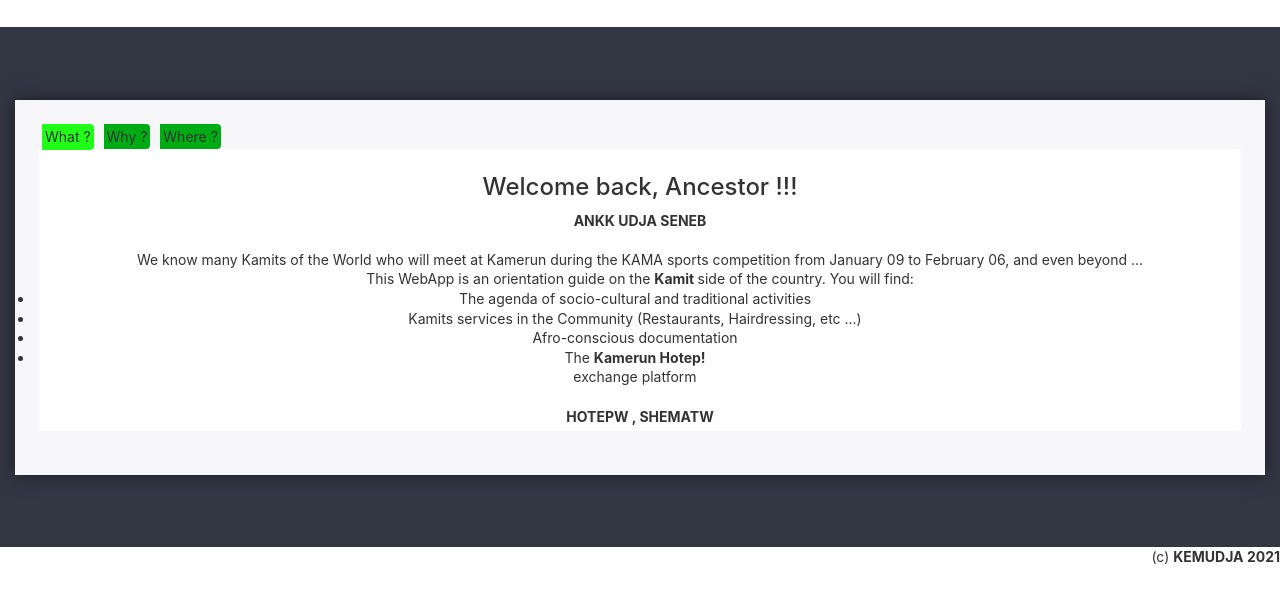
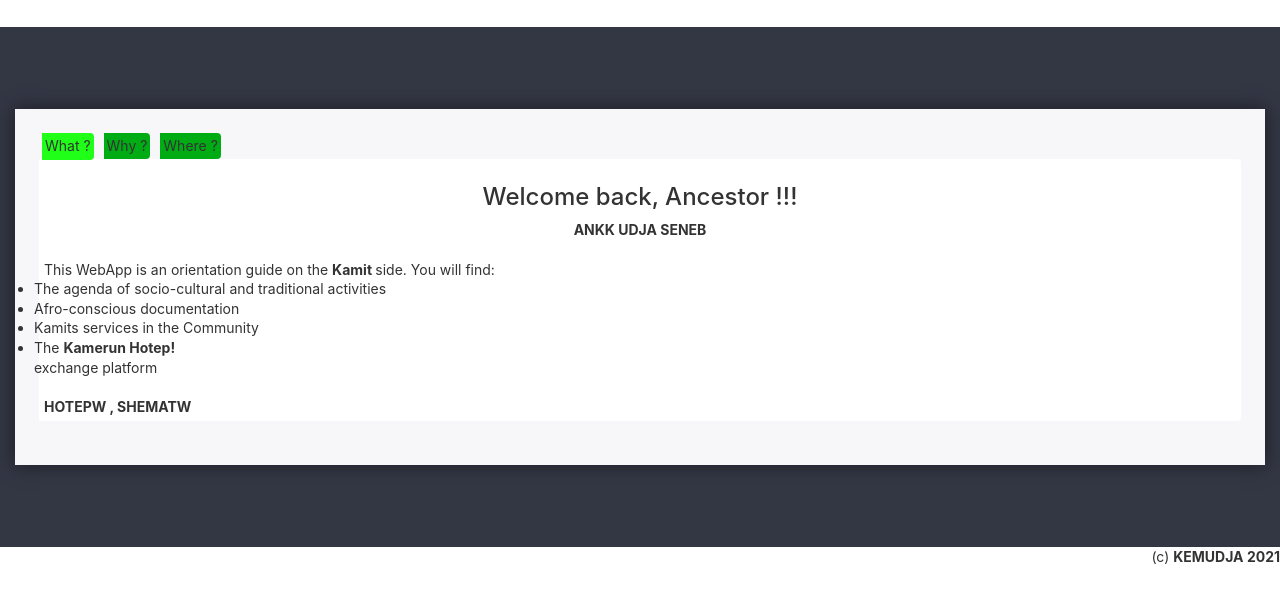
Before and after one commit to Djiadeu/Kem, a website: page public/index.html in a window 1280 px wide. Shown: the part 89-692 px from the top of the page. Drawn offline with Linux system fonts and the light colour scheme.

Commit message:
Update index.html

```diff
--- a/public/index.html
+++ b/public/index.html
@@ -112,21 +112,20 @@
 <div class="contenu_onglets">
 <div class="contenu_onglet" id="contenu_onglet_home">
                 <center><h3>Welcome back, Ancestor !!!</h3>
-			    <b>ANKK UDJA SENEB</b><br/><br/>
-We know many Kamits of the World who will meet at Kamerun during the KAMA sports competition from January 09 to February 06, and even beyond ... <br/>
-This WebApp is an orientation guide on the <b> Kamit </b> side of the country. You will find: <br />
+			    <b>ANKK UDJA SENEB</b><br/><br/> </center>
+This WebApp is an orientation guide on the <b> Kamit </b> side. You will find: <br />
     <ul>
         <li> The agenda of socio-cultural and traditional activities </li>
-        <li> Kamits services in the Community (Restaurants, Hairdressing, etc ...) </li>
         <li> Afro-conscious documentation </li>
+	<li> Kamits services in the Community</li>
         <li> The <b> Kamerun Hotep! </b> </li> exchange platform
     </ul>
-    <br/><b> HOTEPW , SHEMATW </b><br/></center>
+    <br/><b> HOTEPW , SHEMATW </b><br/>
 </div>
 
 <div class="contenu_onglet" id="contenu_onglet_why">
 	<h3>Enjeux mondiaux et offre Kamit, Khru etc... </h3>
-	LA KAMIOTHEQUE
+	LA KAMIOTHEQUE<br/>
 	Edito by Soh Tankeo
 </div>
 
```
